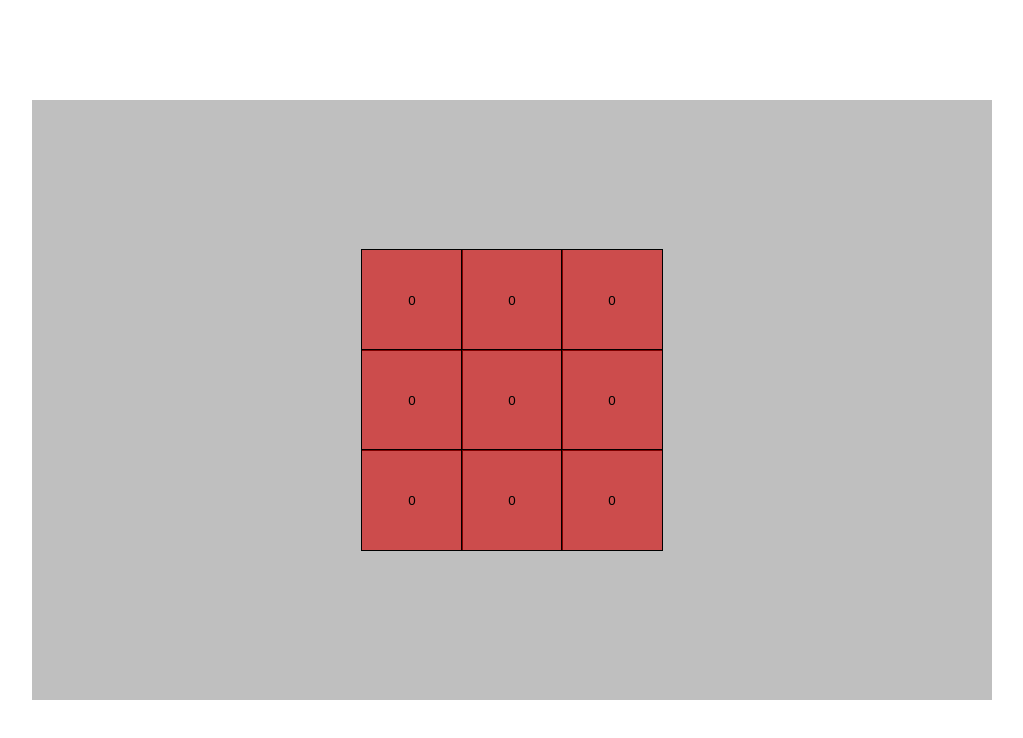
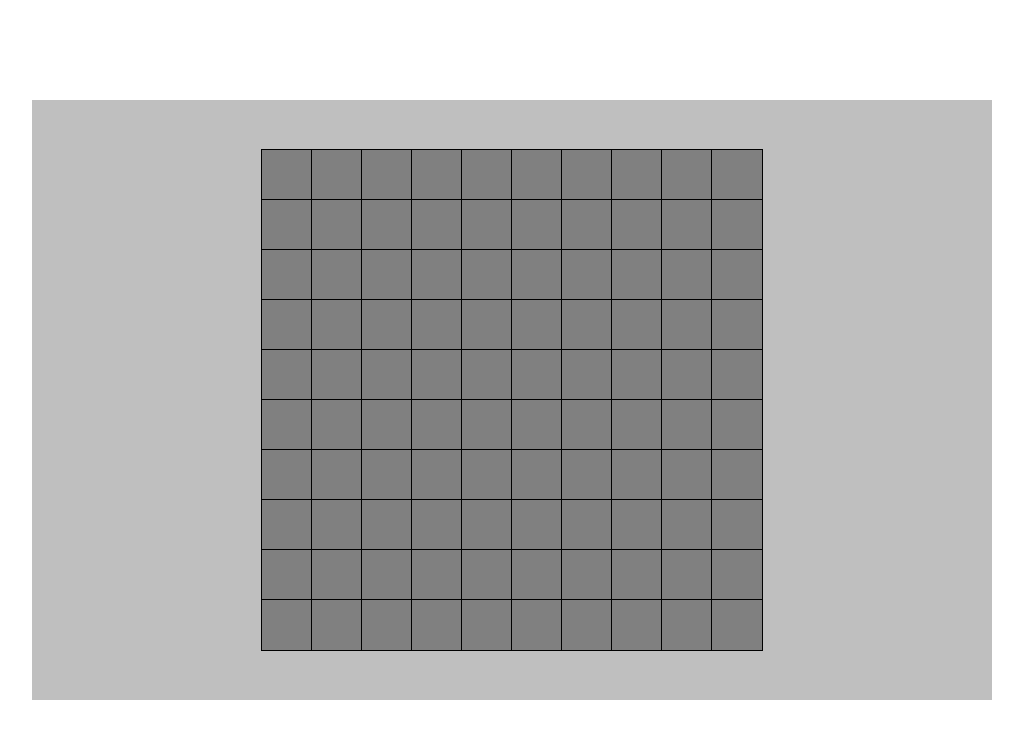
Before and after one commit to gobitobi/minesweeper-vanillaJS, a plain HTML site: page index.html in a window 1280 px wide. Shown: the whole page, without its empty margins (128-1151 px from the left). Drawn offline with Linux system fonts and the light colour scheme.

Commit message:
added multiple helper classes

```diff
--- a/app.css
+++ b/app.css
@@ -22,18 +22,23 @@ body {
 }
 
 .board {
-    width: 300px;
-    height: 300px;
+    width: 500px;
+    height: 500px;
     background-color: rgba(0, 0, 0, 0.2);
     display: grid;
-    grid-template-columns: repeat(3, 1fr);
-    grid-template-rows: repeat(3, 1fr);
+    grid-template-columns: repeat(10, 1fr);
+    grid-template-rows: repeat(10, 1fr);
 }
 
 .tile-piece {
-    width: 100px;
-    height: 100px;
+    width: 50px;
+    height: 50px;
     background: rgba(255, 0, 0, 0.5);
     outline: 1px solid black;
     border: none;
 }
+
+.hidden {
+    color: gray;
+    background: gray;
+}
--- a/classes/Tile.js
+++ b/classes/Tile.js
@@ -4,7 +4,7 @@ class Tile {
         this.col = col;
         this.isMine = false;
         this.mineNeighbours = 0;
-        this.hidden = false;
+        this.hidden = true;
     }
 }
 
--- /dev/null
+++ b/helpers.js
@@ -0,0 +1,168 @@
+import Tile from './classes/Tile.js'
+
+
+export const calculateNeighbours = (board) => {
+    const DIRECTIONS = [
+        [-1, -1], // top-left
+        [-1, 0], // top-middle
+        [-1, 1], // top-right
+        [0, -1], // left
+        [0, 1], // right
+        [1, -1], // bot-left
+        [1, 0], // bot-middle
+        [1, 1] // bot-right
+    ]
+
+    for (let i = 0; i < board.length; i++) {
+        for (let j = 0; j < board.length; j++) {
+            let numOfMines = 0
+            DIRECTIONS.forEach(dir => {
+                const checkRow = dir[0]
+                const checkCol = dir[1]
+
+                if (i + checkRow >= 0 && i + checkRow < board.length && j + checkCol >= 0 && j + checkCol < board.length) {
+                    const tileBeingChecked = board[i + checkRow][j + checkCol]
+                    if (tileBeingChecked != -1 && tileBeingChecked.isMine) {
+                        numOfMines += 1
+                    }
+                }
+            })
+            board[i][j].mineNeighbours = numOfMines
+
+        }
+    }
+}
+
+export const createBoard = (rows, cols) => {
+    const board = []
+    for (let i = 0; i < rows; i++) {
+        const row = []
+        for (let j = 0; j < cols; j++) {
+            const tmp = new Tile(i, j)
+            row.push(tmp)
+        }
+        board.push(row)
+    }
+    return board
+}
+
+const setInnerTextOfTilePiece = tile => {
+    if (tile.isMine) {
+        return `X`
+    } else if (tile.mineNeighbours == 0) {
+        return ` `
+    } else {
+        return `${tile.mineNeighbours}`
+    }
+}
+
+export const renderBoard = (screenBoard, board) => {
+    for (let i = 0; i < board.length; i++) {
+        for (let j = 0; j < board.length; j++) {
+            const tmpDiv = document.createElement('button')
+            tmpDiv.classList.add('tile-piece')
+            tmpDiv.classList.add('hidden')
+            tmpDiv.innerText = setInnerTextOfTilePiece(board[i][j])
+            tmpDiv.data = board[i][j]
+            tmpDiv.addEventListener('click', (e) => clickHandler(e, board))
+            screenBoard.appendChild(tmpDiv)
+        }
+    }
+}
+
+const clickHandler = (e, board) => {
+    e.target.data.hidden = false
+    e.target.classList.remove('hidden')
+    const tileClicked = e.target.data
+
+    revealTile(tileClicked, board)
+    console.log(board)
+}
+
+export const generateMines = board => {
+    const rndPositions = generateArrayOfRandomPositions(board)
+
+    for (let i = 0; i < board.length; i++) {
+        for (let j = 0; j < board.length; j++) {
+            const currPos = [i, j]
+            if (checkIfArrayInArrayOfArrays(currPos, rndPositions)) {
+                board[i][j].isMine = true
+            }
+        }
+    }
+}
+
+const generateArrayOfRandomPositions = (board, numMines = 10) => {
+    const randomNumbersArray = []
+
+    while (randomNumbersArray.length < numMines) {
+        const rndRow = Math.floor(Math.random() * (board.length))
+        const rndCol = Math.floor(Math.random() * (board.length))
+        const position = [rndRow, rndCol]
+        if (!(checkIfArrayInArrayOfArrays(position, randomNumbersArray))) {
+            randomNumbersArray.push(position)
+        }
+    }
+    return randomNumbersArray
+}
+
+const checkIfArrayInArrayOfArrays = (pos, arrayOfArrays) => {
+    for (let i = 0; i < arrayOfArrays.length; i++) {
+        let matches = 0
+        for (let j = 0; j < 2; j++) {
+            if (arrayOfArrays[i][j] == pos[j]) matches += 1
+        }
+        if (matches == 2) return true
+    }
+    return false
+}
+
+// NOT SCREEN BOARD (ONLY AFFECTING BTS BOARD)
+const revealTile = (board, tile) => {
+    console.log('revealtile!')
+
+    if (tile.hidden) return
+    if (tile.isMine) return
+    tile.hidden = false
+
+    const nearbyTiles = surroundingTiles(board, tile)
+    if (tile.mineNeighbours == 0) {
+        nearbyTiles.forEach(tmpTile => {
+            revealTile(board, tmpTile)
+        })
+    }
+}
+
+const surroundingTiles = (board, tile) => {
+    const DIRECTIONS = [
+        [-1, -1], // top-left
+        [-1, 0], // top-middle
+        [-1, 1], // top-right
+        [0, -1], // left
+        [0, 1], // right
+        [1, -1], // bot-left
+        [1, 0], // bot-middle
+        [1, 1] // bot-right
+    ]
+
+    const tiles = []
+
+    DIRECTIONS.forEach(dir => {
+        const checkRow = dir[0]
+        const checkCol = dir[1]
+
+        if (tile.row + checkRow >= 0 && tile.row + checkRow < board.length && tile.col + checkCol >= 0 && tile.col + checkCol < board.length) {
+            const tileBeingChecked = board[tile.row + checkRow][tile.col + checkCol]
+            tiles.push(tileBeingChecked)
+        }
+    })
+
+    return tiles
+}
+
+const updateScreenBoard = (board, screenBoard) => {
+    const children = screenBoard.children
+    children.forEach(child => {
+        console.log(child)
+    })
+}
--- a/script.js
+++ b/script.js
@@ -1,31 +1,14 @@
 import Tile from './classes/Tile.js'
+import * as helpers from './helpers.js'
 
 // board
-const ROWS = 3
-const COLS = 3
+const ROWS = 10
+const COLS = 10
 
-const board = document.querySelector('.board')
+const screenBoard = document.querySelector('.board')
+const board = helpers.createBoard(ROWS, COLS)
 
-const a = []
-for (let i = 0; i < ROWS; i++) {
-    const tmp_row = []
-    for (let j = 0; j < COLS; j++) {
-        const tmp = new Tile(i, j)
-        const tmpDiv = document.createElement('button')
-        tmpDiv.classList.add('tile-piece')
-        tmpDiv.innerText = `${tmp.mineNeighbours}`
-        tmpDiv.data = tmp
-        board.appendChild(tmpDiv)
-        tmp_row.push(tmp)
-        tmpDiv.addEventListener('click', e => clickHandler(e))
-    }
-    a.push(tmp_row)
-}
-console.log(a)
-
-const clickHandler = e => {
-    console.log(e.target.data)
-    e.target.data.hidden = !e.target.data.hidden
-    e.target.innerText = e.target.data.hidden
-    console.log(e.target.data)
-}
+helpers.generateMines(board)
+helpers.calculateNeighbours(board)
+helpers.renderBoard(screenBoard, board)
+console.log(board)
```
